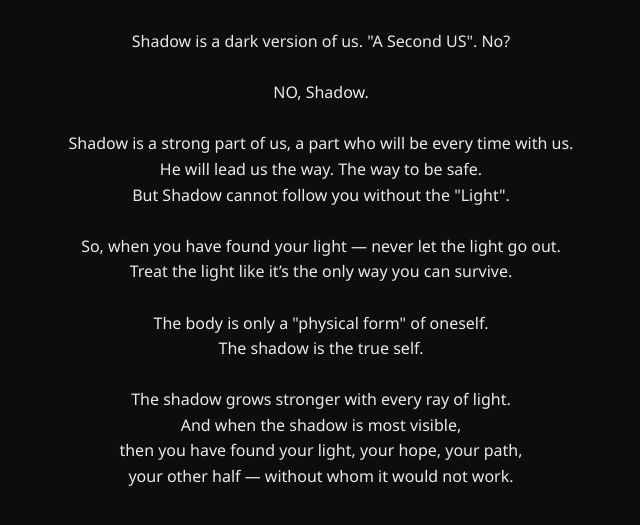
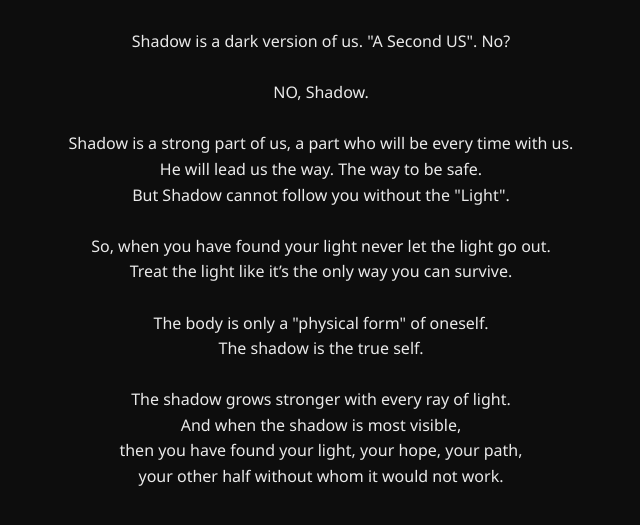
Before and after one commit to NoeAmora/Shadow-Light, a plain HTML site: page index.html in a window 1280 px wide. Shown: the part 205-730 px from the top of the page, without its empty margins (319-959 px from the left). Drawn offline with Linux system fonts and the light colour scheme.

Commit message:
Update index.html

```diff
--- a/index.html
+++ b/index.html
@@ -36,14 +36,14 @@
       Shadow is a strong part of us, a part who will be every time with us.<br>
       He will lead us the way. The way to be safe.<br>
       But Shadow cannot follow you without the "Light".<br><br>
-      So, when you have found your light — never let the light go out.<br>
+      So, when you have found your light never let the light go out.<br>
       Treat the light like it’s the only way you can survive.<br><br>
       The body is only a "physical form" of oneself.<br>
       The shadow is the true self.<br><br>
       The shadow grows stronger with every ray of light.<br>
       And when the shadow is most visible,<br>
       then you have found your light, your hope, your path,<br>
-      your other half — without whom it would not work.
+      your other half without whom it would not work.
     </p>
   </div>
 </body>
```
